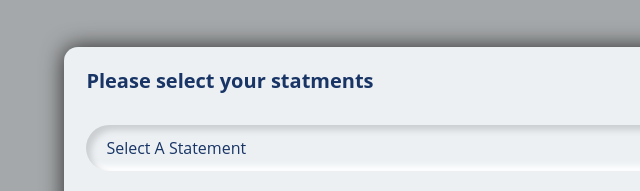
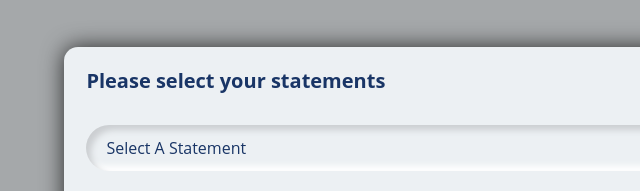
Before and after one commit to AbdulSattarNajafi/Delivery-App, a plain HTML site: page components/pages/notification.html in a window 1280 px wide. Both pictures are taken after a click on the button "Contact Manager". Shown: the part 137-328 px from the top of the page, 0-640 px from the left. Drawn offline with nearby package versions, Linux system fonts and the light colour scheme; files that its build step writes are made by us from their sources.

Commit message:
second commit

```diff
--- a/components/pages/notification.html
+++ b/components/pages/notification.html
@@ -80,7 +80,7 @@
         <div class="col-12">
           <form class="contact-manager-form" action="#">
             <div class="form-header">
-              <h3 class="h4-bold">Please select your statments</h3>
+              <h3 class="h4-bold">Please select your statements</h3>
               <button type="button" id="close-form-btn">
                 <i class="fas fa-times"></i>
               </button>
```
